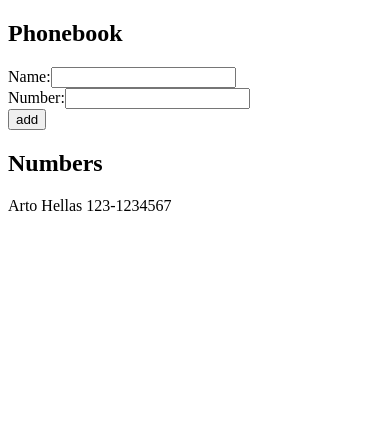
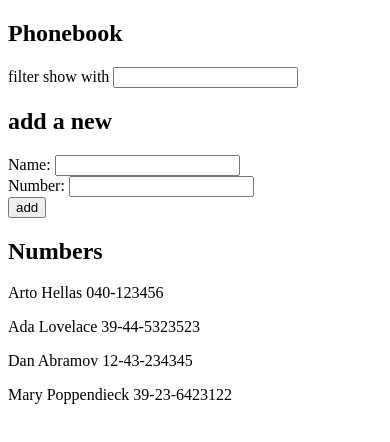
Before and after one commit to LizPinango/FullStackOpen-2025, a React (Vite) app in the folder Part2/phonebook/: page / in a window 390 px wide. Shown: the top 442 px of the page. Built offline with nearby package versions, Linux system fonts and the light colour scheme.

Commit message:
Part2: The phonebook - Step 4 Implement search field, the filtering logic is case insensitive.

```diff
--- a/Part2/phonebook/src/App.jsx
+++ b/Part2/phonebook/src/App.jsx
@@ -2,15 +2,15 @@ import { useState } from 'react'
 
 const App = () => {
   const [persons, setPersons] = useState([
-    {
-      id: 1,
-      name: 'Arto Hellas',
-      number: '123-1234567'
-    }
+    { name: 'Arto Hellas', number: '040-123456', id: 1 },
+    { name: 'Ada Lovelace', number: '39-44-5323523', id: 2 },
+    { name: 'Dan Abramov', number: '12-43-234345', id: 3 },
+    { name: 'Mary Poppendieck', number: '39-23-6423122', id: 4 }
   ])
-
   const [newName, setNewName] = useState('')
   const [newNumber, setNewNumber] = useState('')
+  const [filter, setFilter] = useState('');
+  const [filteredPersons, setFilteredPersons] = useState([])
 
   const addPerson = (event) => {
     event.preventDefault()
@@ -34,17 +34,38 @@ const App = () => {
   const handleNameChange = (event) => setNewName(event.target.value)
   const handleNumberChange = (event) => setNewNumber(event.target.value)
 
+  const handleFilterChange = (event) => {
+    setFilter(event.target.value)
+    if(event.target.value !== ''){
+      const re = new RegExp(filter, 'i');
+      const filtPer = persons.filter(p => p.name.match(re));
+      setFilteredPersons(filtPer);
+    }
+    else{
+      setFilteredPersons([]);
+    }
+  }
+
+  const personsToShow = filteredPersons.length == 0 ? persons : filteredPersons
+
   return (
     <div>
       <h2>Phonebook</h2>
 
+      <div>
+        <label htmlFor='filter-input'>filter show with </label>
+        <input id='filter-input' value={filter} onChange={handleFilterChange}/>
+      </div>
+
+      <h2>add a new</h2>
+
       <form onSubmit={addPerson}>
         <div>
-          <label htmlFor='name-input'>Name:</label>
+          <label htmlFor='name-input'>Name: </label>
           <input id='name-input' value={newName} onChange={handleNameChange}/>
         </div>
         <div>
-          <label htmlFor='number-input'>Number:</label>
+          <label htmlFor='number-input'>Number: </label>
           <input id='number-input' value={newNumber} onChange={handleNumberChange}/>
         </div>
         <div>
@@ -52,7 +73,7 @@ const App = () => {
         </div>
       </form>
       <h2>Numbers</h2>
-      {persons.map(p => <p key={p.id}>{p.name} {p.number}</p> )}
+      {personsToShow.map(p => <p key={p.id}>{p.name} {p.number}</p> )}
     </div>
   )
 }
```
